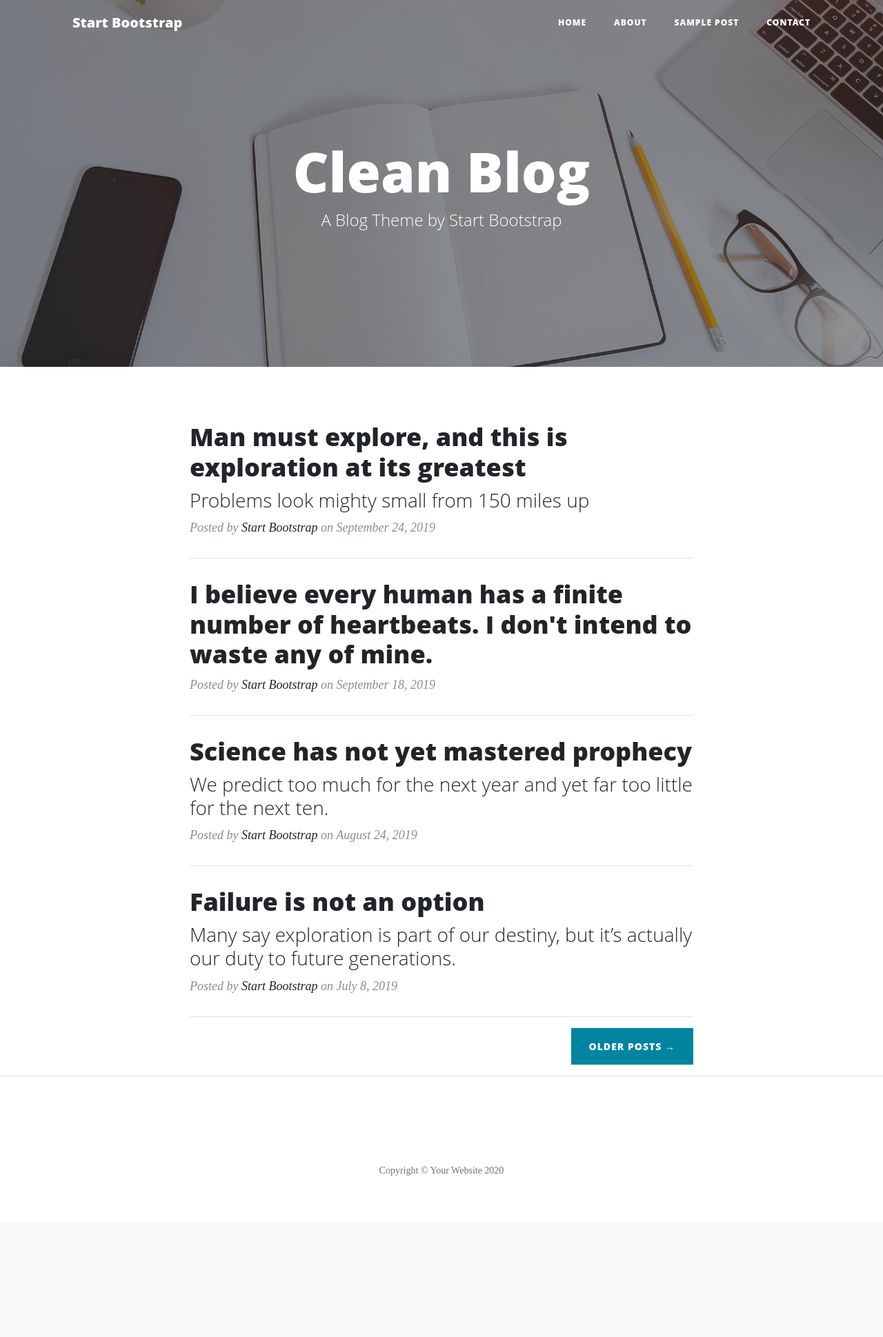
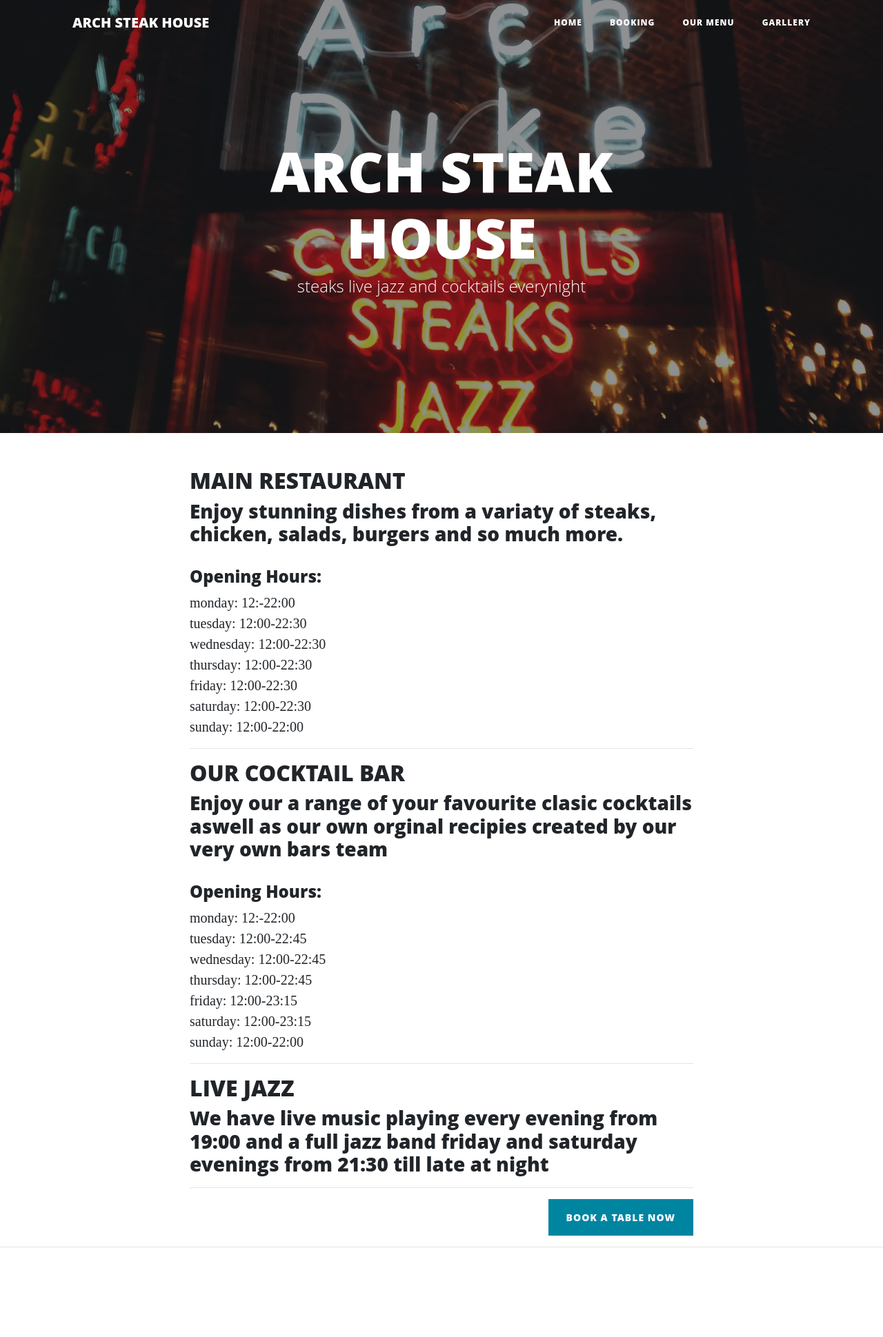
Before and after one commit to FranKBrownn/project-4-The-Archduke-steak-house, a Python web app: template templates/index.html in a window 1280 px wide. Shown: the top 1939 px of the page at 69% size. Before the commit the page ends 1705 px from the top, so only its background shows below. Run offline with Jinja, Linux system fonts and the light colour scheme; the template is opened without the code that fills it, so the values that code supplies are empty; some libraries are stand-ins or nearby versions.

Commit message:
complated the html and css home page

```diff
--- a/templates/header.html
+++ b/templates/header.html
@@ -11,7 +11,7 @@
 <body>
     <nav class="navbar navbar-expand-lg navbar-light fixed-top" id="mainNav">
         <div class="container">
-          <a class="navbar-brand" href="index.html">Start Bootstrap</a>
+          <a class="navbar-brand" href="{{ url_for('index') }}">ARCH STEAK HOUSE</a>
           <button class="navbar-toggler navbar-toggler-right" type="button" data-toggle="collapse" data-target="#navbarResponsive" aria-controls="navbarResponsive" aria-expanded="false" aria-label="Toggle navigation">
             Menu
             <i class="fas fa-bars"></i>
@@ -19,16 +19,16 @@
           <div class="collapse navbar-collapse" id="navbarResponsive">
             <ul class="navbar-nav ml-auto">
               <li class="nav-item">
-                <a class="nav-link" href="index.html">Home</a>
+                <a class="nav-link" href="{{ url_for('index') }}">Home</a>
               </li>
               <li class="nav-item">
-                <a class="nav-link" href="about.html">About</a>
+                <a class="nav-link" href="{{ url_for('booking') }}">BOOKING</a>
               </li>
               <li class="nav-item">
-                <a class="nav-link" href="post.html">Sample Post</a>
+                <a class="nav-link" href="{{ url_for('menu') }}">OUR MENU</a>
               </li>
               <li class="nav-item">
-                <a class="nav-link" href="contact.html">Contact</a>
+                <a class="nav-link" href="{{ url_for('gallery') }}">GARLLERY</a>
               </li>
             </ul>
           </div>
@@ -36,14 +36,14 @@
       </nav>
 
       <!-- Page Header -->
-      <header class="masthead" style="background-image: url('img/home-bg.jpg')">
+      <header class="masthead" style="background-image: url('{{ url_for('static', filename='img/img_5597.webp') }}')">
         <div class="overlay"></div>
         <div class="container">
           <div class="row">
             <div class="col-lg-8 col-md-10 mx-auto">
               <div class="site-heading">
-                <h1>Clean Blog</h1>
-                <span class="subheading">A Blog Theme by Start Bootstrap</span>
+                <h1>ARCH STEAK HOUSE</h1>
+                <span class="subheading">steaks live jazz and cocktails everynight</span>
               </div>
             </div>
           </div>
@@ -52,67 +52,8 @@
 
       <!-- Main Content -->
       <div class="container">
-        <div class="row">
-          <div class="col-lg-8 col-md-10 mx-auto">
-            <div class="post-preview">
-              <a href="post.html">
-                <h2 class="post-title">
-                  Man must explore, and this is exploration at its greatest
-                </h2>
-                <h3 class="post-subtitle">
-                  Problems look mighty small from 150 miles up
-                </h3>
-              </a>
-              <p class="post-meta">Posted by
-                <a href="#">Start Bootstrap</a>
-                on September 24, 2019</p>
-            </div>
-            <hr>
-            <div class="post-preview">
-              <a href="post.html">
-                <h2 class="post-title">
-                  I believe every human has a finite number of heartbeats. I don't intend to waste any of mine.
-                </h2>
-              </a>
-              <p class="post-meta">Posted by
-                <a href="#">Start Bootstrap</a>
-                on September 18, 2019</p>
-            </div>
-            <hr>
-            <div class="post-preview">
-              <a href="post.html">
-                <h2 class="post-title">
-                  Science has not yet mastered prophecy
-                </h2>
-                <h3 class="post-subtitle">
-                  We predict too much for the next year and yet far too little for the next ten.
-                </h3>
-              </a>
-              <p class="post-meta">Posted by
-                <a href="#">Start Bootstrap</a>
-                on August 24, 2019</p>
-            </div>
-            <hr>
-            <div class="post-preview">
-              <a href="post.html">
-                <h2 class="post-title">
-                  Failure is not an option
-                </h2>
-                <h3 class="post-subtitle">
-                  Many say exploration is part of our destiny, but it’s actually our duty to future generations.
-                </h3>
-              </a>
-              <p class="post-meta">Posted by
-                <a href="#">Start Bootstrap</a>
-                on July 8, 2019</p>
-            </div>
-            <hr>
-            <!-- Pager -->
-            <div class="clearfix">
-              <a class="btn btn-primary float-right" href="#">Older Posts &rarr;</a>
-            </div>
-          </div>
-        </div>
+        {% block header %}
+        {% endblock %}
       </div>
 
       <hr>
@@ -155,10 +96,10 @@
       </footer>
 
       <!-- Bootstrap core JavaScript -->
-      <script src={{ url_for( 'static', filename='vendor/jquery/jquery.min.js') }}></script>
-      <script src="vendor/bootstrap/js/bootstrap.bundle.min.js"></script>
+      <script src="{{ url_for('static' , filename='vendor/jquery/jquery.min.js') }}"></script>
+      <script src="{{ url_for('static' , filename='vendor/bootstrap/js/bootstrap.bundle.min.js') }}"></script>
 
       <!-- Custom scripts for this template -->
-      <script src="js/clean-blog.min.js"></script>
+      <script src="{{ url_for('static' , filename='js/clean-blog.min.js') }}"></script>
 </body>
 </html>
--- a/templates/index.html
+++ b/templates/index.html
@@ -1,4 +1,97 @@
 {% extends "header.html" %}
 {% block header %}
-    <h1>ARCH STEAK HOUSE</h1>
+<div class="row">
+    <div class="col-lg-8 col-md-10 mx-auto">
+      <div class="post-preview">
+          <h2 class="post-title">
+            MAIN RESTAURANT
+          </h2>
+          <h3 class="post-subtitle">
+            Enjoy stunning dishes from a variaty of steaks, chicken, salads,
+            burgers and so much more.
+          </h3>
+          <p></p>
+          <h4 class=>Opening Hours:</h4>
+
+
+            <ul class="navbar-nav ml-auto">
+                <li class="nav-item">
+                    monday: 12:-22:00
+                </li>
+                <li class="nav-item">
+                    tuesday: 12:00-22:30
+                </li>
+                <li class="nav-item">
+                    wednesday: 12:00-22:30
+                </li>
+                <li class="nav-item">
+                    thursday: 12:00-22:30
+                </li>
+                <li class="nav-item">
+                    friday: 12:00-22:30
+                </li>
+                <li class="nav-item">
+                    saturday: 12:00-22:30
+                </li>
+                <li class="nav-item">
+                    sunday: 12:00-22:00
+                </li>
+            </ul>
+
+      </div>
+      <hr>
+      <div class="post-preview">
+        <h2 class="post-title">
+          OUR COCKTAIL BAR
+        </h2>
+        <h3 class="post-subtitle">
+          Enjoy our a range of your favourite clasic cocktails aswell as our
+          own orginal recipies created by our very own bars team
+        </h3>
+        <p></p>
+        <h4 class=>Opening Hours:</h4>
+
+
+          <ul class="navbar-nav ml-auto">
+              <li class="nav-item">
+                  monday: 12:-22:00
+              </li>
+              <li class="nav-item">
+                  tuesday: 12:00-22:45
+              </li>
+              <li class="nav-item">
+                  wednesday: 12:00-22:45
+              </li>
+              <li class="nav-item">
+                  thursday: 12:00-22:45
+              </li>
+              <li class="nav-item">
+                  friday: 12:00-23:15
+              </li>
+              <li class="nav-item">
+                  saturday: 12:00-23:15
+              </li>
+              <li class="nav-item">
+                  sunday: 12:00-22:00
+              </li>
+          </ul>
+
+        </div>
+        <hr>
+        <div class="post-preview">
+            <h2 class="post-title">
+            LIVE JAZZ
+            </h2>
+            <h3 class="post-subtitle">
+            We have live music playing every evening from 19:00 and
+            a full jazz band friday and saturday evenings from 21:30 till late at night
+            </h3>
+        </div>
+      <hr>
+      <!-- Pager -->
+      <div class="clearfix">
+        <a class="btn btn-primary float-right" href="{{ url_for('booking') }}">BOOK A TABLE NOW</a>
+      </div>
+    </div>
+  </div>
 {% endblock %}
```
Also changed, not shown: static/img/img_5597.webp (renamed from templates/img/img_5597.webp).
